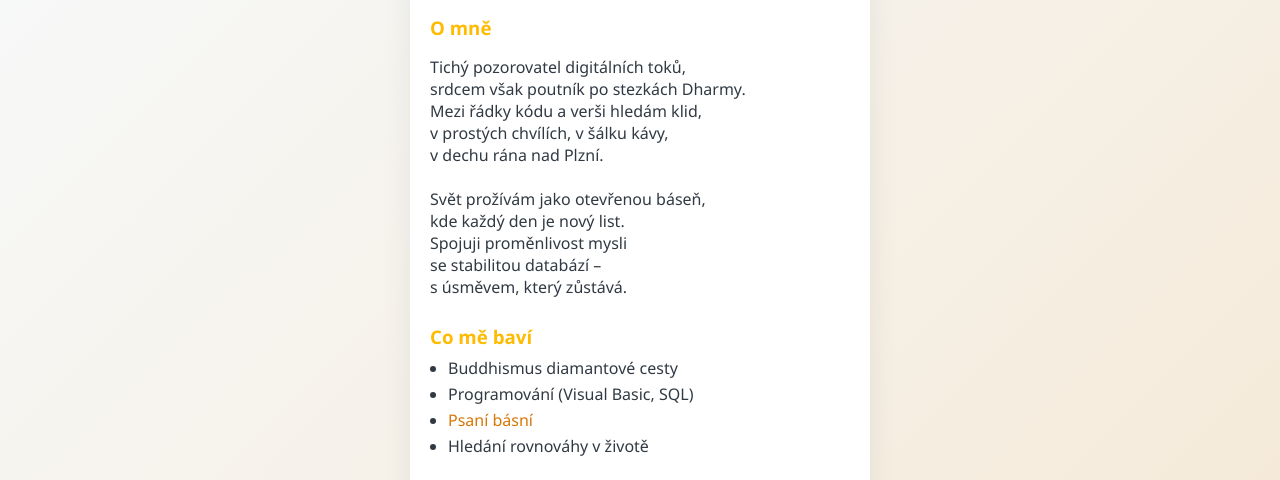
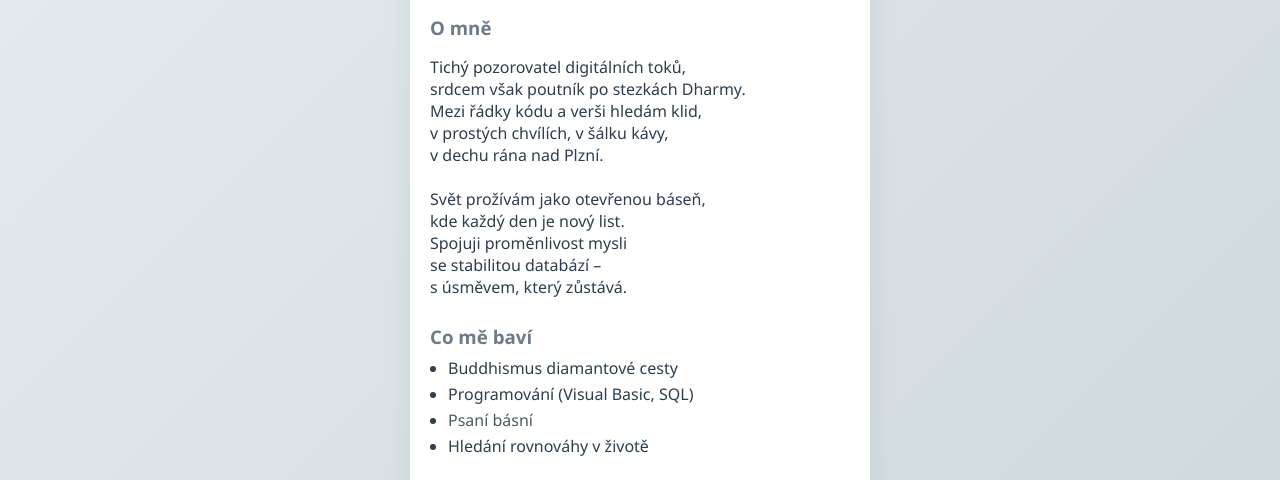
Before and after one commit to vlkrasny/vlkrasnycz, a plain HTML site: page index.html in a window 1280 px wide. Shown: the part 290-770 px from the top of the page. Drawn offline with Linux system fonts and the light colour scheme.

Commit message:
Update index.html

```diff
--- a/index.html
+++ b/index.html
@@ -6,12 +6,13 @@
     <title>Vladislav Krasný – Osobní stránka</title>
     <style>
         :root {
-            --primary: #ffbb00;
-            --secondary: #313a43;
-            --bg: linear-gradient(135deg, #f7fafc 0%, #f5e9d7 100%);
+            --primary: #6b7b8c;
+            --secondary: #2c3e50;
+            --bg: linear-gradient(135deg, #e5ecf1 0%, #cfd8dc 100%);
             --radius: 22px;
             --shadow: 0 8px 30px rgba(31, 41, 55, 0.08);
         }
+
         html, body {
             margin: 0;
             padding: 0;
@@ -83,7 +84,7 @@
             margin-top: 10px;
         }
         .contact a:hover {
-            background: #d97706;
+            background: #4a5a6a;
         }
         .quote {
             margin-top: 32px;
@@ -139,7 +140,7 @@
             <ul>
                 <li>Buddhismus diamantové cesty</li>
                 <li>Programování (Visual Basic, SQL)</li>
-                <li><a href="basne.html" style="color:#d97706; text-decoration:none; font-weight:500;">Psaní básní</a></li>
+                <li><a href="basne.html" style="color:#4a5a6a; text-decoration:none; font-weight:500;">Psaní básní</a></li>
                 <li>Hledání rovnováhy v životě</li>
             </ul>
         </div>
```
